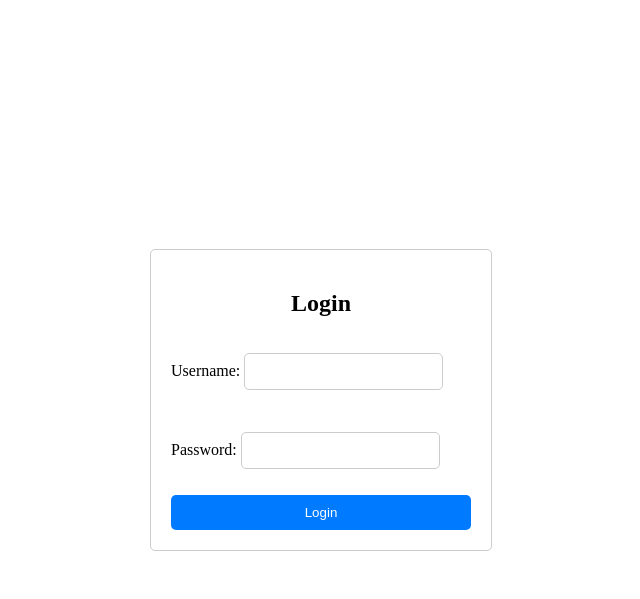
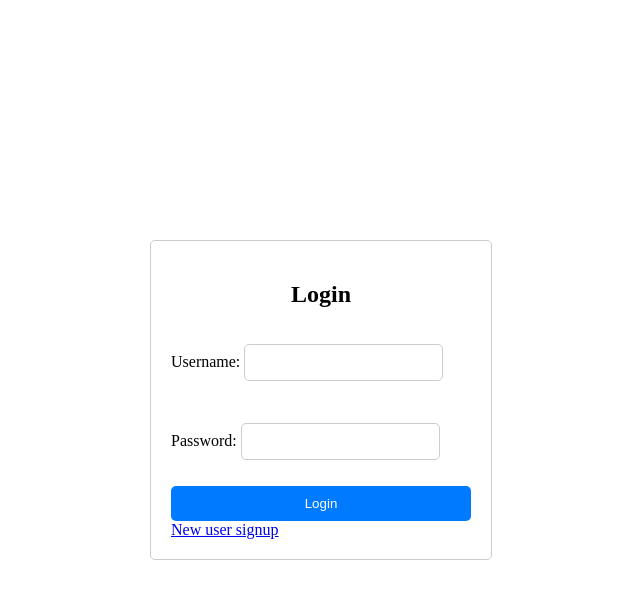
Before and after one commit to DevanSmith1999/PlateMatePos1, a Django app: page /accounts/login/ in a window 1280 px wide. Shown: the top 599 px of the page, without its empty margins (319-959 px from the left). Run offline with Django 5.2, Linux system fonts and the light colour scheme.

Commit message:
Added Hyper links to login and signup page for existing users and new users

```diff
--- a/users/forms.py
+++ b/users/forms.py
@@ -16,7 +16,7 @@ class SignUpForm(UserCreationForm):
     def __init__(self, *args, **kwargs):
         super().__init__(*args, **kwargs)
         # Set help_texts for password fields to empty dictionary
-        self.fields['password2'].help_text=Nonec
+        self.fields['password2'].help_text=None
 
 
     def clean_username(self):
--- a/users/templates/registration/login.html
+++ b/users/templates/registration/login.html
@@ -53,6 +53,9 @@
             {{ form.as_p }}
             <button type="submit">Login</button>
         </form>
+        <div class="signup-link">
+            <a href="{% url 'signup' %}">New user signup</a>
+        </div>
     </div>
 </body>
 </html>
--- a/users/templates/registration/signup.html
+++ b/users/templates/registration/signup.html
@@ -54,6 +54,9 @@
             {{ form.as_p }}
             <button type="submit">Sign Up</button>
         </form>
+        <div class="login-link">
+            <a href="{% url 'login' %}">Already have an account? Log in</a>
+        </div>
     </div>
 </body>
 </html>
--- a/users/urls.py
+++ b/users/urls.py
@@ -4,6 +4,6 @@ from .views import signup
 
 
 urlpatterns = [
-path("signup/", signup, name="authView"),
+path("signup/", signup, name="signup"),
  path("accounts/", include("django.contrib.auth.urls")),
 ]
```
